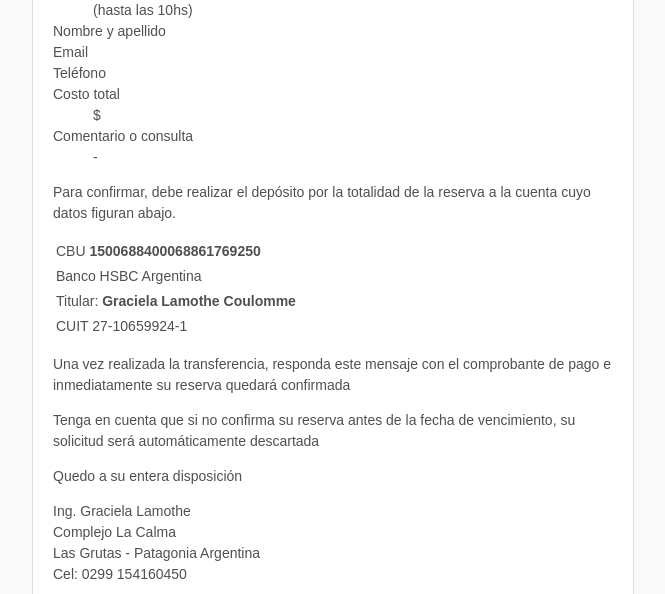
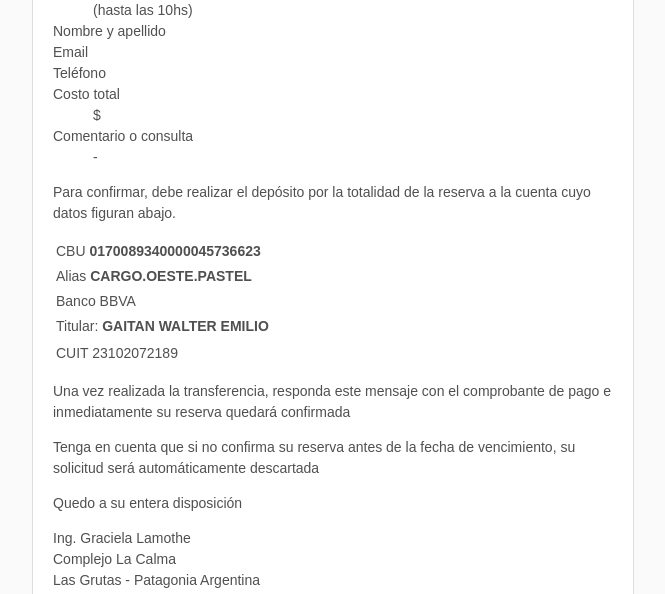
Before and after one commit to mgaitan/lacalma-reservas, a Django app: template lacalma/templates/mail.html in a window 1280 px wide. Shown: the part 542-1136 px from the top of the page, without its empty margins (307-972 px from the left). Run offline with Django 3.2, Linux system fonts and the light colour scheme; the template is opened without the code that fills it, so the values that code supplies are empty; parts of the project's set-up code (start-up, migrations or seed data) failed here and were passed over.

Commit message:
cambio cuenta hsbc a bbva

```diff
--- a/lacalma/templates/mail.html
+++ b/lacalma/templates/mail.html
@@ -383,11 +383,18 @@
                                                                 <table class="spip">
                                                                     <tbody>
                                                                     <tr class="row_odd">
-                                                                    <td> CBU <strong>1500688400068861769250</strong></td></tr>
+                                                                    	<td> CBU <strong>0170089340000045736623</strong></td>
+                                                                    </tr>
                                                                     <tr class="row_even">
-                                                                    <td> Banco HSBC Argentina</td>
-                                                                    </tr><td> Titular: <strong>Graciela Lamothe Coulomme</strong> </td></tr>
-                                                                    <tr><td>CUIT 27-10659924-1</td></tr>
+                                                                    	<td> Alias <strong>CARGO.OESTE.PASTEL</strong></td>
+                                                                    </tr>
+                                                                    <tr class="row_odd">
+                                                                    	<td> Banco BBVA</td>
+                                                                    </tr>
+                                                                    	<td> Titular: <strong>GAITAN WALTER EMILIO</strong> </td>
+                                                                    <tr class="row_even">
+                                                                    	<tr><td>CUIT 23102072189</td>
+                                                                    </tr>
                                                                     </tbody></table>
 
 
```
Also changed, not shown: lacalma/templates/mail_txt.html (+6 -5 lines).
